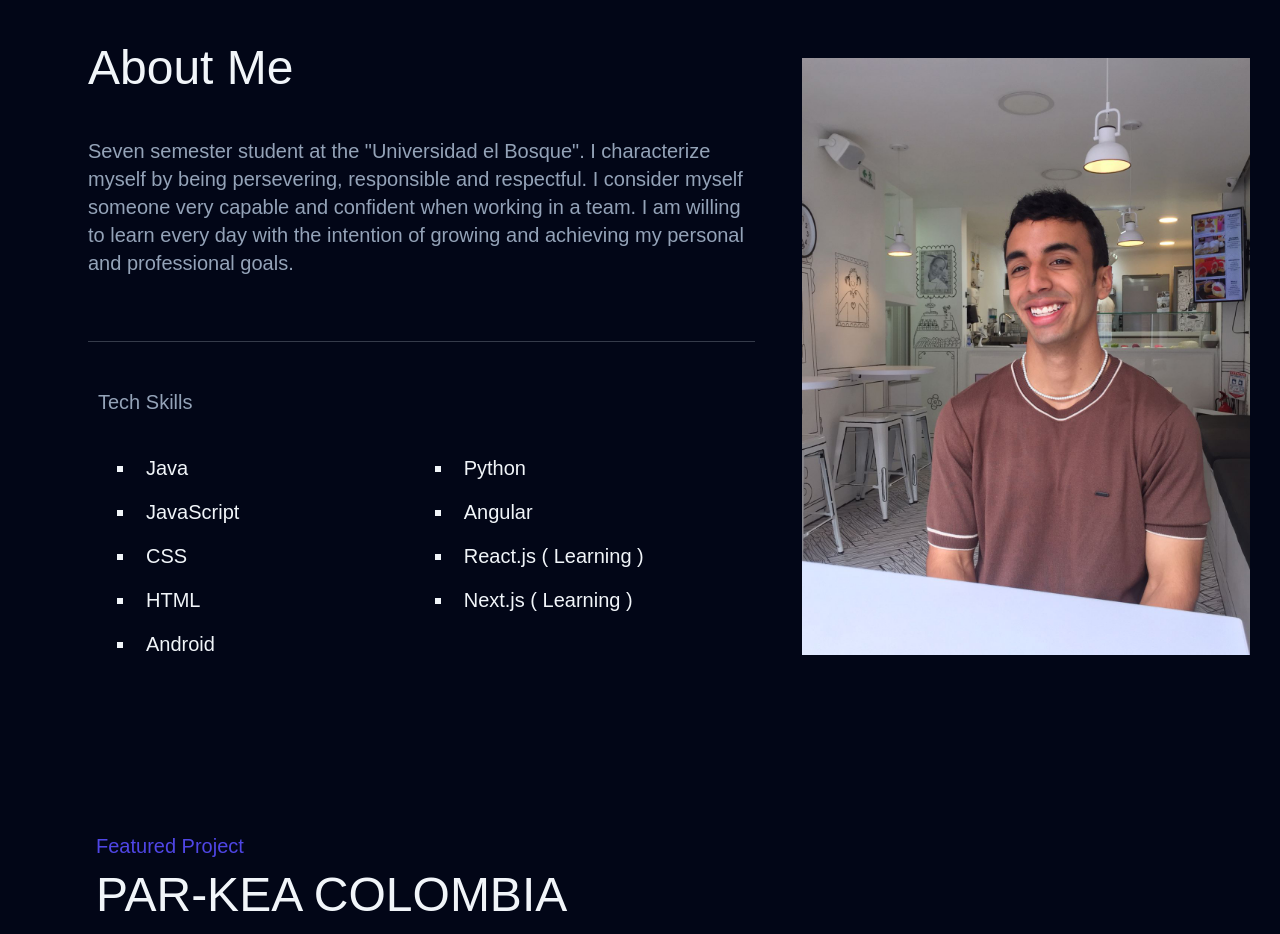
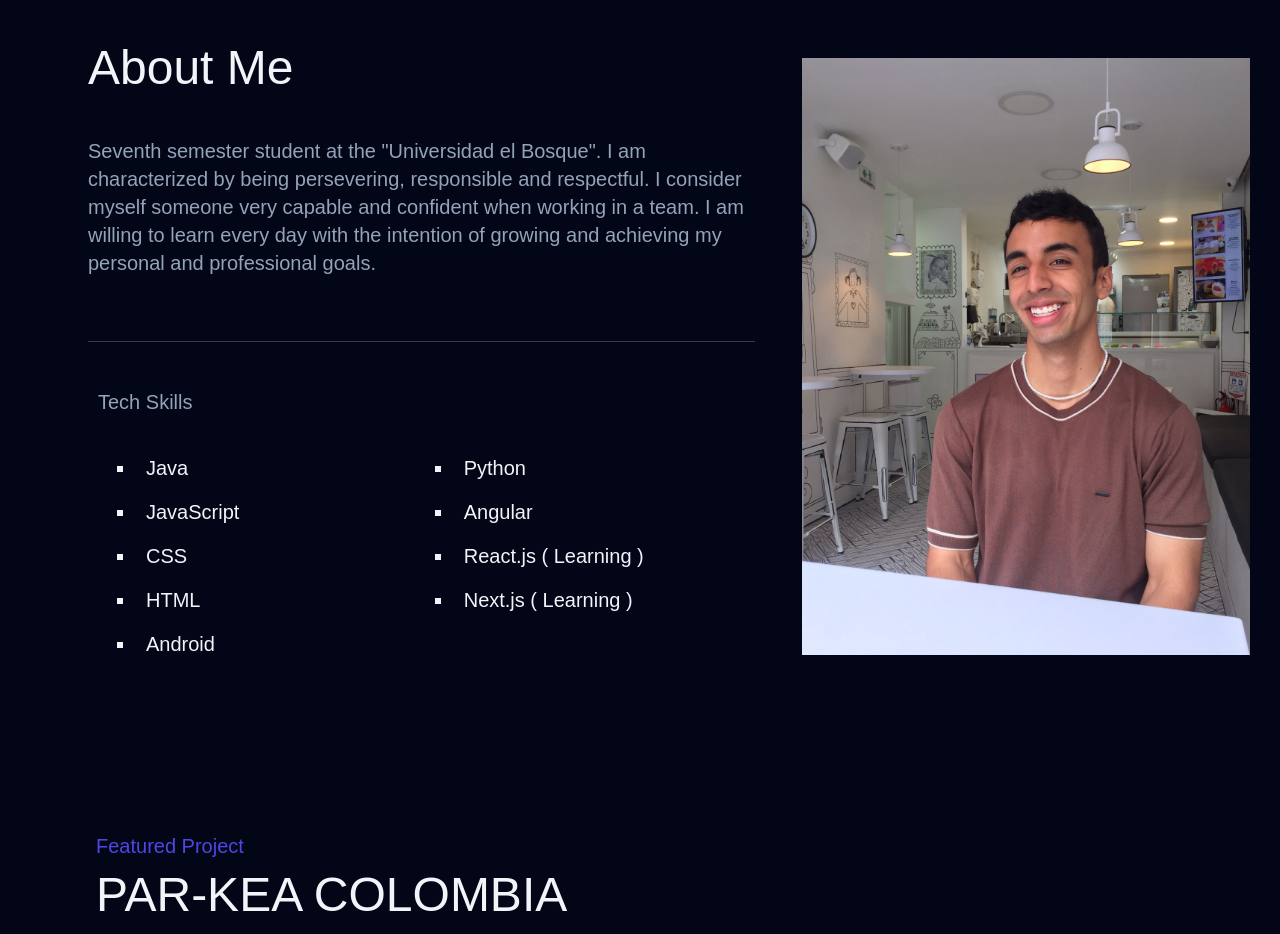
Before and after one commit to Mgonzal3z/cv, an Angular app: page / in a window 1280 px wide. Shown: the part 820-1754 px from the top of the page. Built offline with nearby package versions, Linux system fonts and the light colour scheme; a web font is replaced by a local one.

Commit message:
update 9 Firebase deploy

```diff
--- a/src/app/info/info.component.html
+++ b/src/app/info/info.component.html
@@ -12,8 +12,8 @@
     <div class="about__content">
       <h2 class="about__title">About Me</h2>
       <p class="about__description">
-        Seven semester student at the "Universidad el Bosque".
-        I characterize myself by being persevering, responsible and respectful.
+        Seventh semester student at the "Universidad el Bosque".
+        I am characterized by being persevering, responsible and respectful.
         I consider myself someone very capable and confident when working in a team.
         I am willing to learn every day with the intention of growing and achieving my personal and professional goals.
       </p>
```
Also changed, not shown: firebase.json (added), 1 other file (tests, documents, lock files or other folders).
